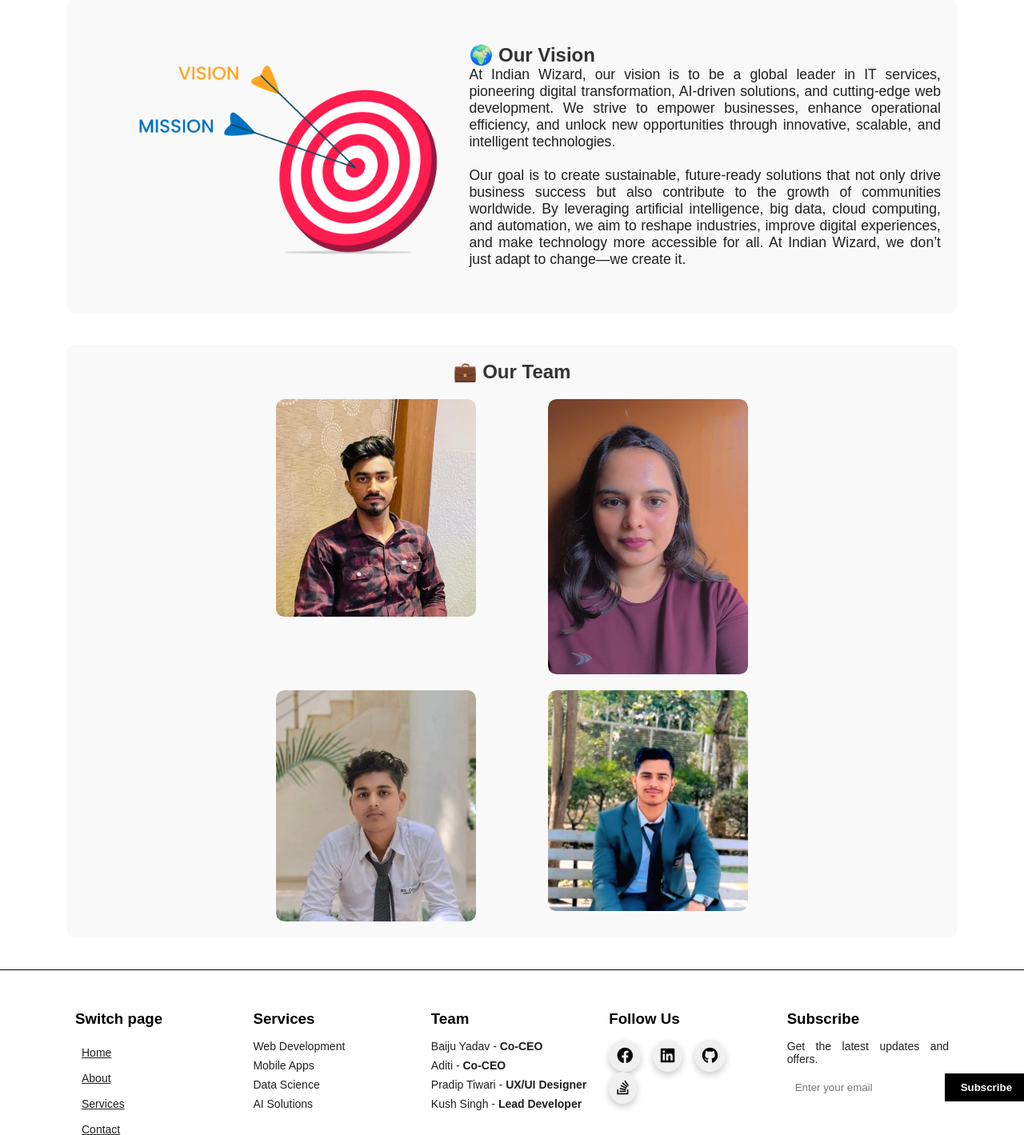
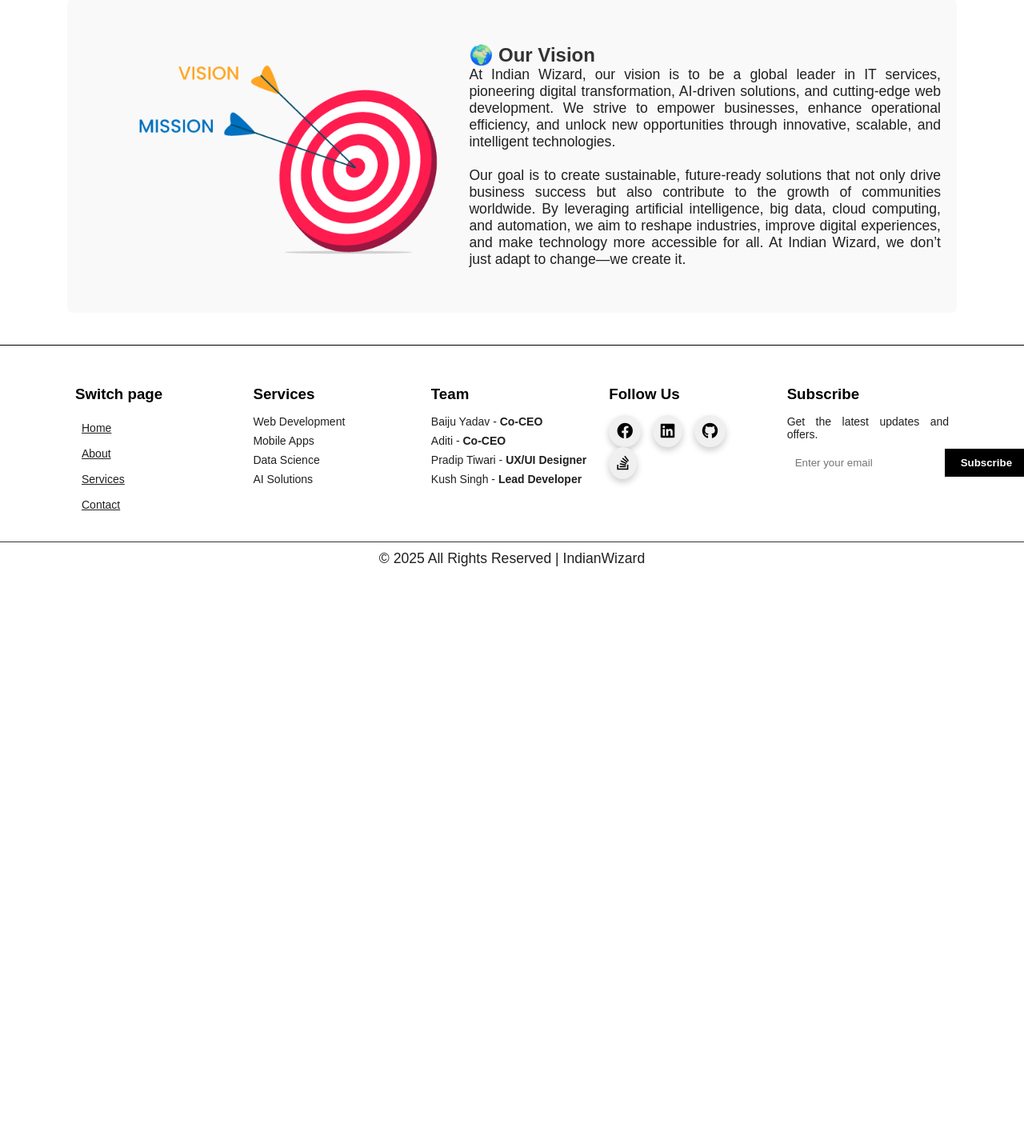
Before and after one commit to Baiju2005/IndianWizard, a Flask app: page /about in a window 1280 px wide. Shown: the part 1146-2565 px from the top of the page at 80% size. After the commit the page ends 1854 px from the top, so only its background shows below. Run offline with Flask 3, Linux system fonts and the light colour scheme.

Commit message:
Update about.html

```diff
--- a/templates/about.html
+++ b/templates/about.html
@@ -124,7 +124,7 @@
             </div>
         </section>
 
-        <section class="team">
+        <!-- <section class="team">
             <div class="heading">
                 <h1>💼 Our Team</h1>
             </div>
@@ -159,7 +159,7 @@
                     </div>
                 </div>
             </div>
-        </section>
+        </section> -->
     </main>
 
 
```
